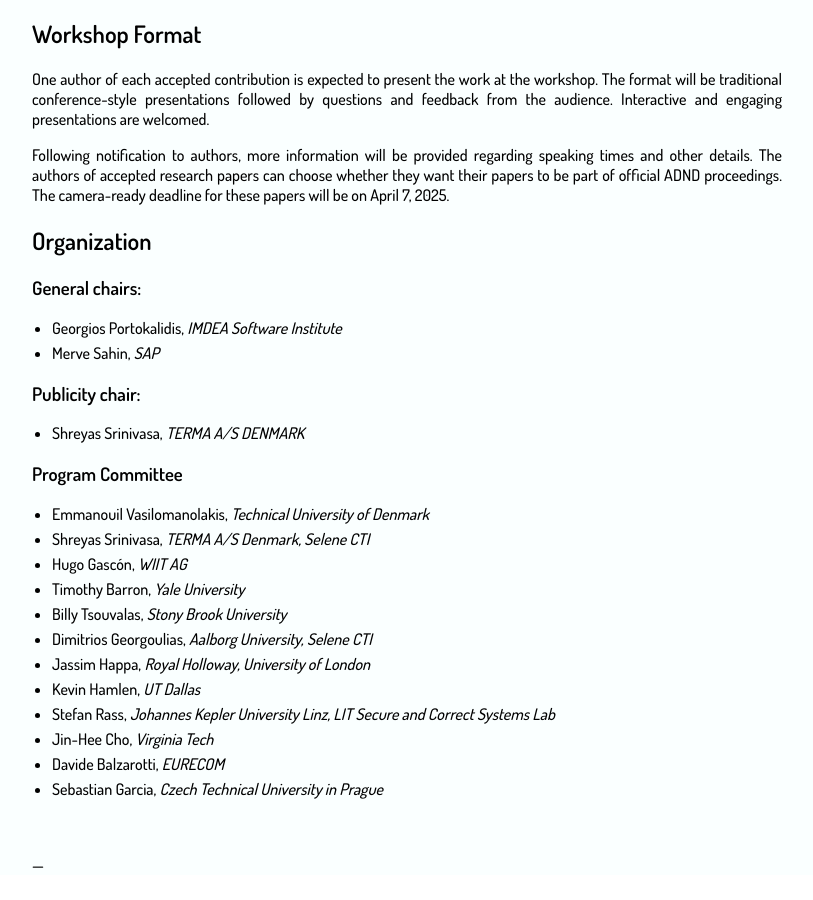
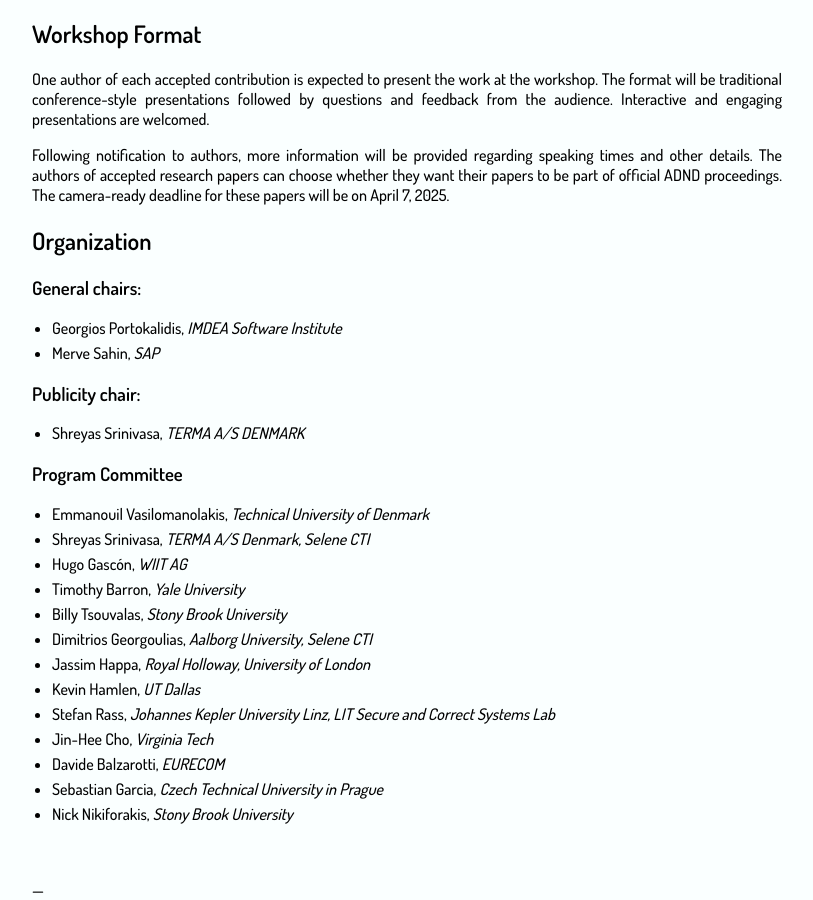
Before and after one commit to BillyPragSec/billypragsec.github.io, a Jekyll site: the page built from index.md, in a window 1280 px wide and 900 px high, scrolled down 2879 px. Shown: the whole window, without its empty margins (233-1046 px from the left). Built offline with Jekyll 4.4.1, drawn with Linux system fonts in a browser that asks for light colours; our own code applies the rules of GitHub Pages for plain Markdown files; before the commit the page ends 3754 px from its top, so only the background shows below that.

Commit message:
Update index.md
Added Nick to PC

```diff
--- a/index.md
+++ b/index.md
@@ -161,7 +161,7 @@ Following notification to authors, more information will be provided regarding s
 * Jin-Hee Cho, _Virginia Tech_
 * Davide Balzarotti, _EURECOM_
 * Sebastian Garcia, _Czech Technical University in Prague_
-
+* Nick Nikiforakis, _Stony Brook University_
 
 <br>
 <br>
```
